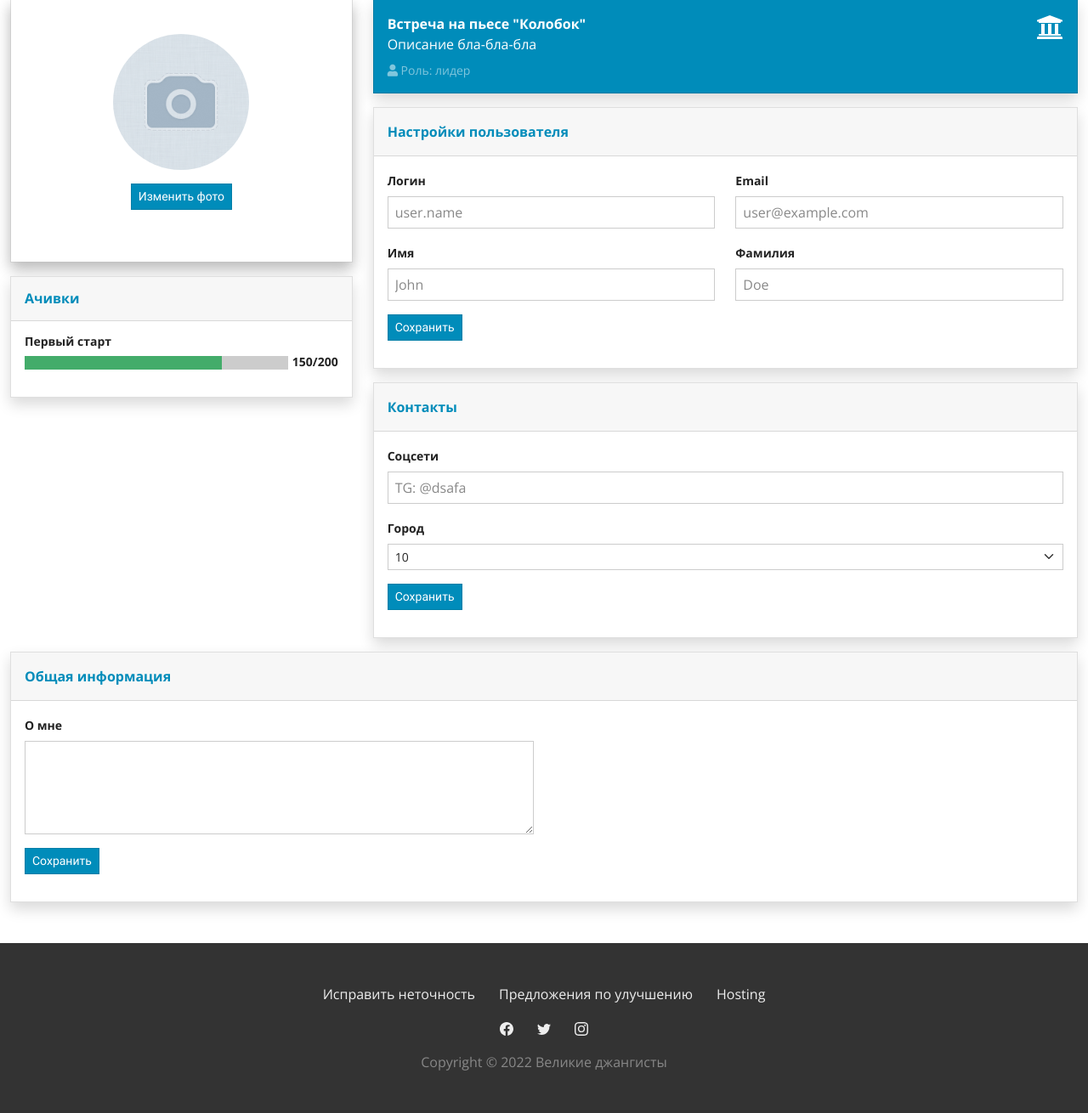
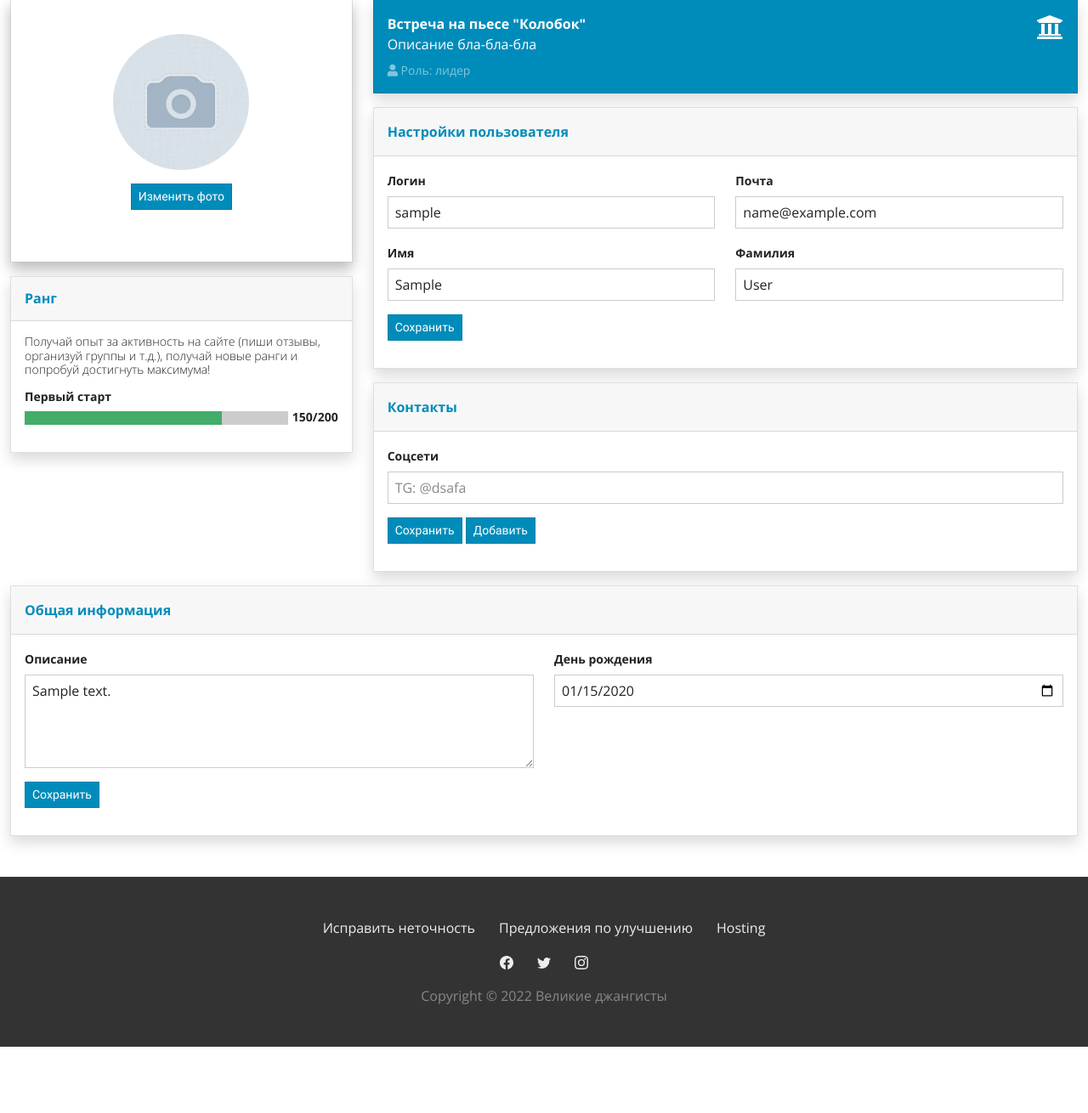
Before and after one commit to Nytrock/Tredio, a Django app: page /auth/profile/ in a window 1280 px wide. Shown: the part 176-1486 px from the top of the page at 85% size. After the commit the page ends 1408 px from the top, so only its background shows below. Run offline with Django 4.2, Linux system fonts and the light colour scheme; a user stored in the database is signed in; tables that the repository leaves empty hold one stand-in row (values such as "Sample post"); some libraries are stand-ins or nearby versions.

Commit message:
Add forms for profile, delete change profile page, minor changes

```diff
--- a/static_dev/css/styles.css
+++ b/static_dev/css/styles.css
@@ -35,9 +35,7 @@
 .img-profile{
     height: 50px;
     width: 50px;
-    max-height: 50px;
     max-width: 50px;
-    min-height: 50px;
     min-width: 50px;
     object-fit:cover;
 }
@@ -50,3 +48,19 @@
     margin-top: 7px;
     margin-left: 5px;
 }
+
+.rank-h1{
+    margin-top: 15px;
+}
+
+.btn-primary:hover{
+    padding: 0.45rem 0.55rem;
+}
+
+.btn-sm:hover{
+    padding: 0.30rem 0.55rem;
+}
+
+.btn-lg{
+    padding: 0.40rem 0.5rem;
+}
--- a/templates/theatres/theatres_list.html
+++ b/templates/theatres/theatres_list.html
@@ -6,7 +6,8 @@
             <div class="row mb-4 mb-lg-5">
                 <div class="col-md-8 col-xl-6 text-center mx-auto">
                     <h3 class="fw-bold">Поиск театров</h3>
-                    <form class="d-flex justify-content-center flex-wrap my-2" method="post">
+                    <form class="d-flex justify-content-center flex-wrap my-2" method="post" action=".">
+                        {% csrf_token %}
                         <div class="my-2"><input class="form-control" type="email" name="search" placeholder="Название театра"></div>
                         <div class="my-2"><button class="btn btn-primary ms-sm-2" type="submit">Поиск</button></div>
                         <div style="padding-top: 6px;"><label class="form-label text-nowrap ms-sm-2">Город&nbsp;&nbsp;<select class="form-select d-inline-block form-select form-select-sm">
@@ -64,7 +65,7 @@
             <div class="container">
                 <div class="text-white bg-dark border rounded border-0 p-4 p-md-5">
                     <h2 class="fw-bold text-white mb-3">Не нашли свой театр? Не беда, добавьте его!</h2>
-                    <p class="mb-4">Какая то доп инфа</p><a class="btn btn-primary btn-lg me-2" role="button" href="{% url 'theatres:theatres_create' %}">Приступить к созданию</a>
+                    <p class="mb-4">После заполнения информации о новом театре он отправится на модерацию. После её прохождения он будет добавлен в общий список.</p><a class="btn btn-primary btn-lg me-2" role="button" href="{% url 'theatres:theatres_create' %}">Приступить к созданию</a>
                 </div>
             </div>
         </section>
--- a/templates/users/profile.html
+++ b/templates/users/profile.html
@@ -14,10 +14,11 @@
                     </div>
                     <div class="card shadow mb-4">
                         <div class="card-header py-3">
-                            <h6 class="text-primary fw-bold m-0">Ачивки</h6>
+                            <h6 class="text-primary fw-bold m-0">Ранг</h6>
                         </div>
                         <div class="card-body">
-                            <h4 class="small fw-bold">Первый старт<br><span class="float-end num_exp">150/200</span></h4>
+                            <h4 class="small">Получай опыт за активность на сайте (пиши отзывы, организуй группы и т.д.), получай новые ранги и попробуй достигнуть максимума!</h4>
+                            <h4 class="small fw-bold rank-h1">Первый старт<br><span class="float-end num_exp">150/200</span></h4>
                             <div class="progress progress-sm mb-3">
                                 <div class="progress-bar bg-success" aria-valuenow="100" aria-valuemin="0" aria-valuemax="100" style="width: 75%;"><span class="visually-hidden">100%</span></div>
                             </div>
@@ -50,21 +51,34 @@
                                     <p class="text-primary m-0 fw-bold">Настройки пользователя</p>
                                 </div>
                                 <div class="card-body">
-                                    <form>
+                                    <form method="post" action=".">
+                                        {% csrf_token %}
                                         <div class="row">
                                             <div class="col">
-                                                <div class="mb-3"><label class="form-label" for="username"><strong>Логин</strong></label><input class="form-control" type="text" id="username" placeholder="user.name" name="username"></div>
+                                                <div class="mb-3">
+                                                    <label class="form-label" for="{{ main_form.username.id_for_label }}"><strong>{{ main_form.username.label }}</strong></label>
+                                                    <input class="form-control" required type="text" id="{{ main_form.username.id_for_label }}" placeholder="Введите логин" name="{{ main_form.username.html_name }}" value="{{ main_form.username.value }}">
+                                                </div>
                                             </div>
                                             <div class="col">
-                                                <div class="mb-3"><label class="form-label" for="email"><strong>Email</strong></label><input class="form-control" type="email" id="email" placeholder="user@example.com" name="email"></div>
+                                                <div class="mb-3">
+                                                    <label class="form-label" for="{{ main_form.email.id_for_label }}"><strong>{{ main_form.email.label }}</strong></label>
+                                                    <input class="form-control" required type="email" id="{{ main_form.email.id_for_label }}" placeholder="Введите почту" name="{{ main_form.email.html_name }}" value="{{ main_form.email.value }}">
+                                                </div>
                                             </div>
                                         </div>
                                         <div class="row">
                                             <div class="col">
-                                                <div class="mb-3"><label class="form-label" for="first_name"><strong>Имя</strong></label><input class="form-control" type="text" id="first_name" placeholder="John" name="first_name"></div>
+                                                <div class="mb-3">
+                                                    <label class="form-label" for="{{ main_form.first_name.id_for_label }}"><strong>{{ main_form.first_name.label }}</strong></label>
+                                                    <input class="form-control" type="text" id="{{ main_form.first_name.id_for_label }}" placeholder="Введите имя" name="{{ main_form.first_name.html_name }}" value="{{ main_form.first_name.value }}">
+                                                </div>
                                             </div>
                                             <div class="col">
-                                                <div class="mb-3"><label class="form-label" for="last_name"><strong>Фамилия</strong><br></label><input class="form-control" type="text" id="last_name" placeholder="Doe" name="last_name"></div>
+                                                <div class="mb-3">
+                                                    <label class="form-label" for="{{ main_form.last_name.id_for_label }}"><strong>{{ main_form.last_name.label }}</strong></label>
+                                                    <input class="form-control" type="text" id="{{ main_form.last_name.id_for_label }}" placeholder="Введите фамилию" name="{{ main_form.last_name.html_name }}" value="{{ main_form.last_name.value }}">
+                                                </div>
                                             </div>
                                         </div>
                                         <div class="mb-3"><button class="btn btn-primary btn-sm" type="submit">Сохранить</button></div>
@@ -77,16 +91,14 @@
                                 </div>
                                 <div class="card-body">
                                     <form>
-                                        <div class="mb-3"><label class="form-label" for="address"><strong>Соцсети</strong><br></label><input class="form-control" type="text" id="address" placeholder="TG: @dsafa" name="сontacts"></div>
-                                        <div class="col">
-                                            <div class="mb-3"><label class="form-label" for="city"><strong>Город</strong></label><select class="form-select d-inline-block form-select form-select-sm">
-                                                    <option value="10" selected="">10</option>
-                                                    <option value="25">25</option>
-                                                    <option value="50">50</option>
-                                                    <option value="100">100</option>
-                                                </select></div>
+                                        <div class="mb-3">
+                                            <label class="form-label" for="address"><strong>Соцсети</strong><br></label>
+                                            <input class="form-control" type="text" id="address" placeholder="TG: @dsafa" name="сontacts">
                                         </div>
-                                        <div class="mb-3"><button class="btn btn-primary btn-sm" type="submit">Сохранить</button></div>
+                                        <div class="mb-3">
+                                            <button class="btn btn-primary btn-sm" type="submit">Сохранить</button>
+                                            <button class="btn btn-primary btn-sm" type="submit">Добавить</button>
+                                        </div>
                                     </form>
                                 </div>
                             </div>
@@ -99,15 +111,25 @@
                     <p class="text-primary m-0 fw-bold">Общая информация</p>
                 </div>
                 <div class="card-body">
+                    <form method="post" action=".">
+                    {% csrf_token %}
                     <div class="row">
                         <div class="col-md-6">
-                            <form>
-                                <div class="mb-3"><label class="form-label" for="signature"><strong>О мне</strong><br></label><textarea class="form-control" id="signature" rows="4" name="signature"></textarea></div>
+                                <div class="mb-3">
+                                    <label class="form-label" for="{{ extra_form.description.label }}"><strong>{{ extra_form.description.label }}</strong><br></label>
+                                    <textarea placeholder="Введите описание" class="form-control" id="{{ extra_form.description.label }}" rows="4" name="{{ extra_form.description.html_name }}">{% if extra_form.description.value %}{{ extra_form.description.value }}{% endif %}</textarea>
+                                </div>
                                 <div class="mb-3"></div>
-                                <div class="mb-3"><button class="btn btn-primary btn-sm" type="submit">Сохранить<br></button></div>
-                            </form>
                         </div>
+                        <div class="col">
+                            <div class="mb-3">
+                                <label class="form-label" for="{{ extra_form.birthday.label }}"><strong>{{ extra_form.birthday.label }}</strong></label>
+                                <input class="form-control" type="date" id="{{ extra_form.birthday.label }}" name="{{ extra_form.birthday.html_name }}" value="{{ extra_form.birthday.value|date:'Y-m-d' }}">
+                            </div>
+                        </div>
+                        <div class="mb-3"><button class="btn btn-primary btn-sm" type="submit">Сохранить<br></button></div>
                     </div>
+                    </form>
                 </div>
             </div>
         </div>
--- a/templates/users/profile_change.html
+++ /dev/null
@@ -1,5 +0,0 @@
-{% extends "base.html" %}
-{% block title %}Изменить профиль{% endblock %}
-{% block content %}
-    <h1>Изменение вашего профиля</h1>
-{% endblock %}
--- a/users/forms.py
+++ b/users/forms.py
@@ -1,6 +1,8 @@
 from django import forms
 from django.contrib.auth import get_user_model
 from django.forms import ModelForm, widgets
+
+from users.models import UserProfile
 
 User = get_user_model()
 
@@ -33,7 +35,7 @@
     birthday = forms.DateField(
         label="День рождения",
         required=False,
-        widget=forms.DateTimeInput(attrs={"class": "form-control", "placeholder": "День Рождения"}),
+        widget=forms.DateTimeInput(attrs={"class": "form-control", "placeholder": "День Рождения", "type": "date"}),
     )
     description = forms.CharField(
         label="О себе",
@@ -41,9 +43,11 @@
         widget=widgets.Textarea(attrs={"class": "form-control", "placeholder": "О себе"}),
     )
 
+    email = forms.EmailField(required=True, label="Почта")
+
     class Meta:
         model = User
-        fields = ("username", "email")
+        fields = (User.username.field.name, User.email.field.name)
         widgets = {
             "username": widgets.TextInput(
                 attrs={
@@ -65,7 +69,6 @@
 
         labels = {
             "username": "Логин",
-            "email": "Почта",
         }
 
     def clean_password2(self):
@@ -77,3 +80,34 @@
         if password1 != password2:
             raise forms.ValidationError("Your passwords do not match")
         return password2
+
+
+class ChangeMainProfileForm(ModelForm):
+    username = forms.CharField(
+        label="Логин",
+        widget=forms.TextInput(
+            attrs={
+                "minlength": 1,
+                "maxlength": User._meta.get_field("username").max_length,
+            }
+        ),
+    )
+
+    class Meta:
+        model = User
+        fields = (User.email.field.name, User.first_name.field.name, User.last_name.field.name)
+        labels = {
+            User.email.field.name: "Почта",
+            User.first_name.field.name: "Имя",
+            User.last_name.field.name: "Фамилия",
+        }
+
+
+class ChangeExtraProfileForm(ModelForm):
+    class Meta:
+        model = UserProfile
+        fields = (UserProfile.birthday.field.name, UserProfile.description.field.name)
+        labels = {
+            UserProfile.birthday.field.name: "День рождения",
+            UserProfile.description.field.name: "Описание",
+        }
--- a/users/urls.py
+++ b/users/urls.py
@@ -10,13 +10,7 @@
 )
 from django.urls import include, path
 
-from .views import (
-    ActorDetailView,
-    ProfileChangeView,
-    ProfileView,
-    SignupView,
-    UserDetailView,
-)
+from .views import ActorDetailView, ProfileView, SignupView, UserDetailView
 
 app_name = "users"
 urlpatterns = [
@@ -51,7 +45,6 @@
         name="password_reset_complete",
     ),
     path("profile/", ProfileView.as_view(), name="profile"),
-    path("profile/change", ProfileChangeView.as_view(), name="profile_change"),
     path("signup/", SignupView.as_view(), name="signup"),
     path("users/<int:id>/", UserDetailView.as_view(), name="users_detail"),
     path("actors/<int:id>/", ActorDetailView.as_view(), name="actors_detail"),
--- a/users/views.py
+++ b/users/views.py
@@ -1,18 +1,72 @@
 from django.contrib.auth import get_user_model
 from django.contrib.auth.mixins import LoginRequiredMixin
-from django.shortcuts import redirect
+from django.shortcuts import get_object_or_404, redirect, render
+from django.views import View
 from django.views.generic import FormView, TemplateView
 
-from .forms import CustomUserCreationForm
+from .forms import ChangeExtraProfileForm, ChangeMainProfileForm, CustomUserCreationForm
 from .models import UserProfile
 
-
-class ProfileView(LoginRequiredMixin, TemplateView):
-    template_name = "users/profile.html"
+User = get_user_model()
 
 
-class ProfileChangeView(TemplateView):
-    template_name = "users/profile_change.html"
+class ProfileView(LoginRequiredMixin, View):
+    def get(self, request):
+        template = "users/profile.html"
+        user = get_object_or_404(User.objects, pk=request.user.id)
+        form_main = ChangeMainProfileForm(
+            request.POST or None,
+            initial={
+                User.first_name.field.name: user.first_name,
+                User.last_name.field.name: user.last_name,
+                User.email.field.name: user.email,
+                "username": user.username,
+            },
+        )
+
+        profile = UserProfile.objects.filter(user=user.id).first()
+        form_extra = ChangeExtraProfileForm(
+            request.POST or None,
+            initial={
+                UserProfile.birthday.field.name: profile.birthday,
+                UserProfile.description.field.name: profile.description,
+            },
+        )
+
+        context = {
+            "main_form": form_main,
+            "extra_form": form_extra,
+        }
+        return render(request, template, context)
+
+    def post(self, request):
+        form_main = ChangeMainProfileForm(request.POST)
+        form_extra = ChangeExtraProfileForm(request.POST)
+
+        user = get_object_or_404(User.objects, pk=request.user.id)
+        profile = UserProfile.objects.filter(user=user.id).first()
+
+        if form_main.is_valid():
+            first_name = form_main.cleaned_data["first_name"]
+            last_name = form_main.cleaned_data["last_name"]
+            user.first_name = first_name
+            profile.first_name = first_name
+            user.last_name = last_name
+            profile.last_name = last_name
+            user.email = form_main.cleaned_data["email"]
+            user.username = form_main.cleaned_data["username"]
+
+            user.save()
+            profile.save()
+
+        if form_extra.is_valid():
+            if form_extra.cleaned_data[UserProfile.description.field.name]:
+                profile.description = form_extra.cleaned_data[UserProfile.description.field.name]
+            if form_extra.cleaned_data[UserProfile.birthday.field.name]:
+                profile.birthday = form_extra.cleaned_data[UserProfile.birthday.field.name]
+            profile.save()
+
+        return redirect("users:profile")
 
 
 class UserDetailView(TemplateView):
```
